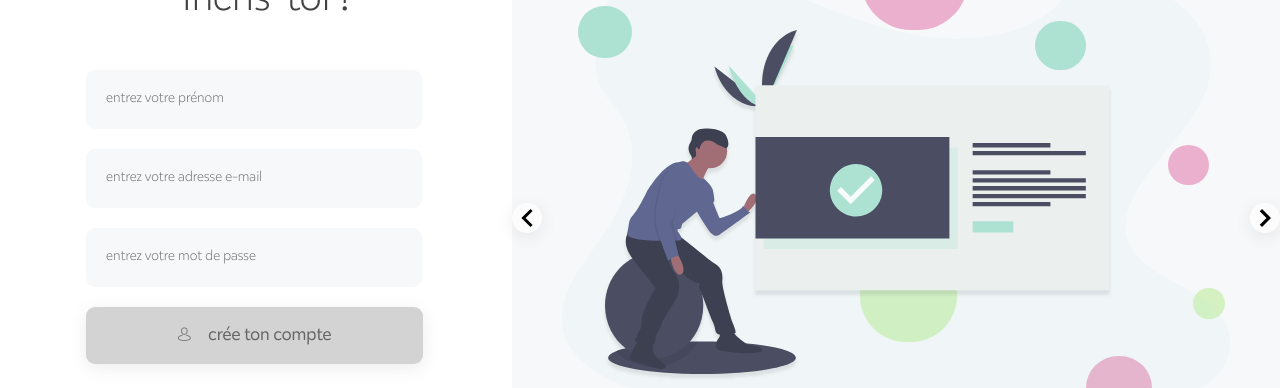
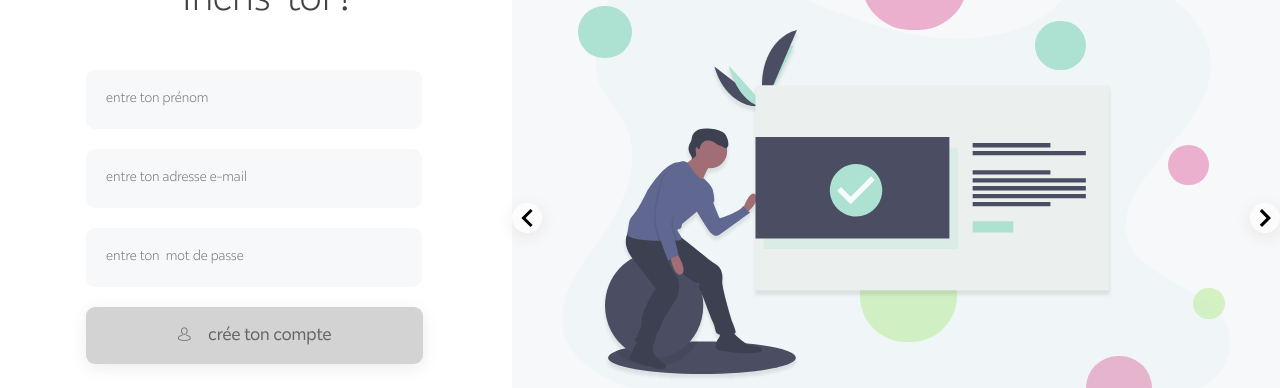
Before and after one commit to ccosneau0/thirtytips, a React (Create React App) app: page /registration in a window 1280 px wide. Shown: the part 162-550 px from the top of the page. Built offline with nearby package versions, Linux system fonts and the light colour scheme.

Commit message:
fix: a alot of => APP -ConnexionUser - Adovocacy - and more

```diff
--- a/reset.scss
+++ b/reset.scss
@@ -41,10 +41,10 @@ table {
 	border-collapse: collapse;
 	border-spacing: 0;
 }
-a,
+/* a,
 a:visited,
 a:hover,
 a:active {
 	color: #FFF;
 	text-decoration: none;
-}
+} */
--- a/src/App.js
+++ b/src/App.js
@@ -25,7 +25,7 @@ const App = () => {
           </div>
 
           <button className="btn-log"> <i className="icon-avatared"></i> <a href={"/registration"} >crée ton compte</a></button>
-          <p className="userLink">Tu as déja un compte ?  <a href='/ConnexionUser'><strong>Log in</strong></a></p>
+          <p className="userLink">Tu as déja un compte ?  </p>  <a href={'/ConnexionUser'}><strong>Log in</strong></a>
         </div>
 
         <div className="gris"> </div>
--- a/src/App.scss
+++ b/src/App.scss
@@ -8,7 +8,7 @@
   flex-direction: column;
 }
 
- .landing-illustration{
+.landing-illustration{
   position: absolute;
   z-index : -1;
   height : 90%;
@@ -28,11 +28,13 @@
   flex-direction : column;
   align-items: flex-start;
 
- .text-wrapper{
-  //margin-bottom: 120px!important;
-  display: flex;
-  flex-direction : column;
-  align-items: center;
+  .text-wrapper{
+    margin-bottom: 40px;
+    display: flex;
+    flex-direction : column;
+    align-items: center;
+    margin-top: 100px;
+
 
     p{
       color: $DarkGrey;
@@ -46,9 +48,11 @@
     }
   }
   .userLink{
+    margin-top : 20px;
     font-size: 16px;
     text-align: center;
-  /*  margin-left: -112px */
+   margin-left: 50px ;
+
   }
 }
 
@@ -86,6 +90,7 @@
     height: 100vh;
     align-items: center;
     overflow-y: hidden;
+    a{ color: black!important;}
     .landing-illustration {
       height : 100%;
       width: 100%;
@@ -102,6 +107,8 @@
 
   .logo{
     margin-bottom : 50px;
+    margin-left: 0;
+    margin-top: 0;
   }
 
   .landing-cta-container{
@@ -110,10 +117,11 @@
     height: 80vh;
     align-items: center;
     padding: 0px;
-    margin-bottom : 150px;
+    //margin-bottom : 150px;
     .text-wrapper{
+      margin-top: 0px;
       border-radius: 9px;
-      padding: 40px 15px 0 15px;
+      padding: 40px 20px 0 20px;
       height: 150px;
       box-shadow: 0px 4px 19px rgba(173, 225, 209, 0.79);
       margin-bottom: 40px;
@@ -126,6 +134,10 @@
     }
     .userLink{
       font-size: 16px;
+      //margin-left: 30px;
+      margin-top: 29px;
+      margin-bottom: 19px;
+      margin-left:0;
     }
   }
   .gris{
--- a/src/Component/ConnexionUser/LogUser.js
+++ b/src/Component/ConnexionUser/LogUser.js
@@ -15,19 +15,21 @@ function LogUser() {
       <p>Or sign up with email</p> */}
       {/* <label for="pseudo"></label>
       <input type="text" id="pseudo" placeholder="entrez votre prénom/pseudo"></input> */}
-      <label for="email"></label>
-      <input type="email"  id="email" placeholder="entrez votre adresse e-mail"></input>
-      <label for="pwd"></label>
-      <input type="password" id="pwd" placeholder="entrez votre mot de passe" ></input>
-      <button className="btn-log disabled"> <i className="icon-avatared"></i> <a href={"/dashboard"} >crée ton compte   </a></button>
-
+      <form>
+        <label for="email"></label>
+        <input type="email"  id="email" placeholder="entre ton  adresse e-mail"></input>
+        <label for="pwd"></label>
+        <input type="password" id="pwd" placeholder="entre ton mot de passe" ></input>
+        <button  type="submit" className="btn-log disabled"> <i className="icon-avatared"></i> <a href={"/dashboard"} >crée ton compte   </a></button>
+      </form>
       <p className="signup-policy">
         By signing up, I agree to the Treva Orivacy Policy <br/>
         and Terms of Service.
+        <p> Tu n'as pas de compte ? <a href='/Registration'><strong> Crée le ! </strong></a></p>
       </p>
 
 
-      <p> Tu n'as pas de compte ? <a href='/Registration'><strong> Crée le ! </strong></a></p>
+
 
 
     </div>
--- a/src/Component/ConnexionUser/LogUser.scss
+++ b/src/Component/ConnexionUser/LogUser.scss
@@ -1,2 +1 @@
-
 @import '../../Component/Registration/Signup/Signup.scss'
--- a/src/Component/Registration/Advocacy/Advocacy.scss
+++ b/src/Component/Registration/Advocacy/Advocacy.scss
@@ -55,7 +55,7 @@
       border-radius: 50%; */
       display: block;
     // margin-top: -120px;
-      margin-left: 50%;
+      margin-left: 55%;
       path {
         fill: transparent;
       }
@@ -76,11 +76,16 @@
       background-size: 100%;
       .wording-wrapper{
         width: 100%;
+
         h4{
           font-size: 20px;
+          margin-bottom: 10px;
+          margin-top: -150px!important;
         }
         p{
           font-size: 16px;
+          line-height: 20px;
+
         }
       }
     }
--- a/src/Component/Registration/Signup/Signup.js
+++ b/src/Component/Registration/Signup/Signup.js
@@ -127,7 +127,7 @@ import Logo from '../../../images/LOGO.svg'
           id="name"
           name="name"
           /* value={ userName }  */
-          placeholder="entrez votre prénom"
+          placeholder="entre ton prénom"
           /* onChange={changeHanler} */
          />
         <label htmlFor="email"></label>
@@ -136,7 +136,7 @@ import Logo from '../../../images/LOGO.svg'
           id="email"
           name="email"
           /* value={email}   */
-          placeholder="entrez votre adresse e-mail"
+          placeholder="entre ton adresse e-mail"
           /* onChange={changeHanler} */
         />
         <label htmlFor="pwd"></label>
@@ -145,7 +145,7 @@ import Logo from '../../../images/LOGO.svg'
           id="pwd"
           name="password"
           /* value={password}  */
-          placeholder="entrez votre mot de passe"
+          placeholder="entre ton  mot de passe"
           /* onChange={changeHanler} */
         />
         <button  type="submit" className="btn-log disabled"> <i className="icon-avatared"></i>  <a href={"/dashboard"} > crée ton compte   </a></button>
--- a/src/Pages/ConnexionUser/ConnexionUser.scss
+++ b/src/Pages/ConnexionUser/ConnexionUser.scss
@@ -24,10 +24,12 @@
     width : 100vw;
     overflow-y: hidden ;
     padding-top: 50px;
+    align-items: center;
     .advocacy-wrapper {
       display: none;
     }
     .user-wrapper{
+      margin-top: 50px;
       width: 100%;
     }
   }
--- a/src/Pages/Registration/Registration.scss
+++ b/src/Pages/Registration/Registration.scss
@@ -19,11 +19,13 @@
 
 @media screen and (max-width: 1000px) {
   .Registration{
-    overflow-y: hidden;
+    overflow-y: hidden !important;
+
     width : 200vw;
     flex-direction: row-reverse;
     .advocacy-wrapper, .signup-wrapper {
       width : 50%;
+      height :90vh;
     }
   }
 }
```
